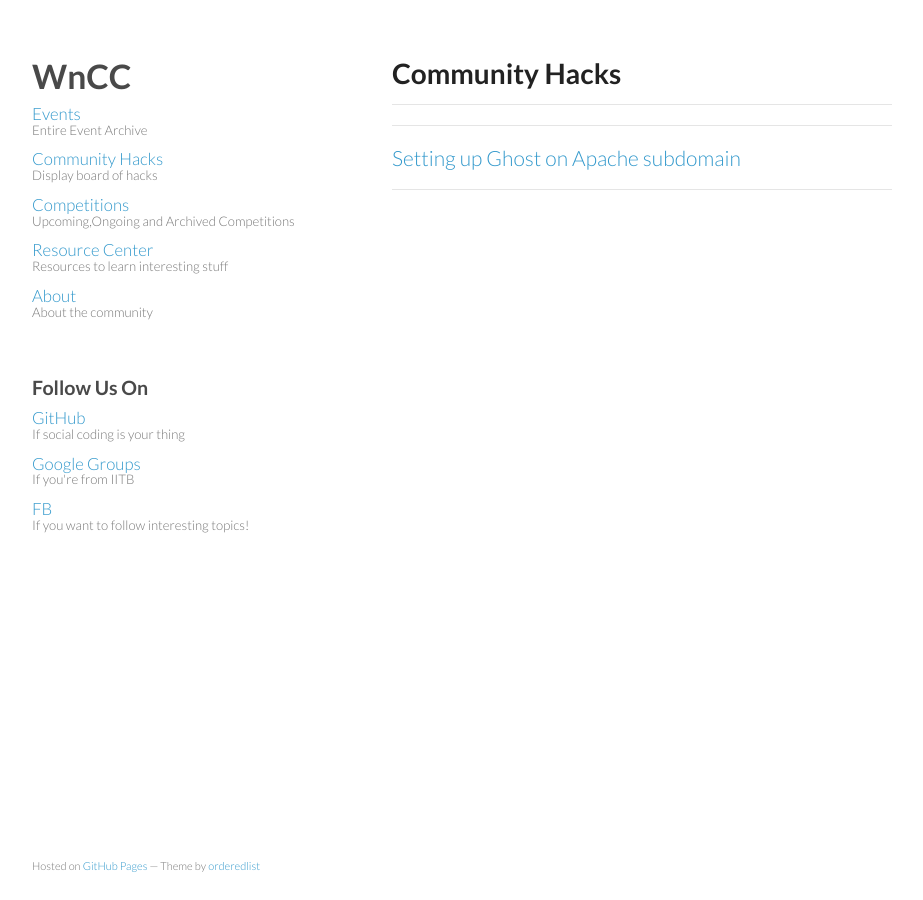
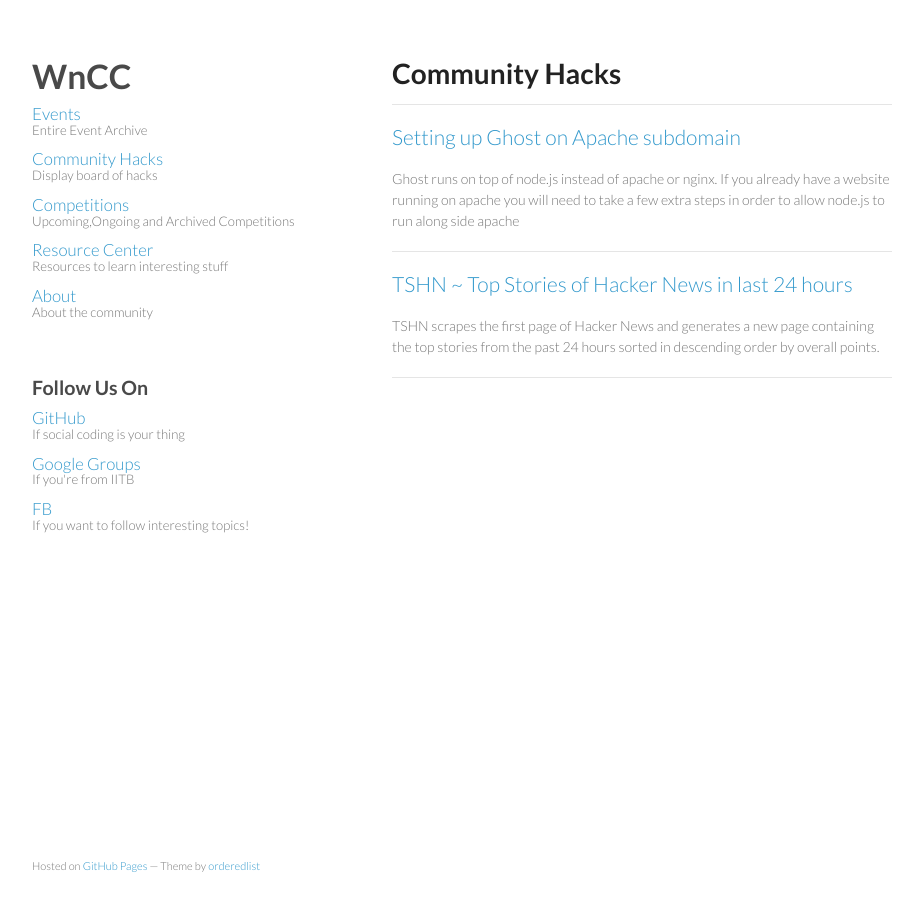
Before and after one commit to wncc/wncc.github.io, a Jekyll site: the page built from hacks/index.html, in a window 1280 px wide. Shown: the whole page, without its empty margins (178-1101 px from the left). Built offline with Jekyll 4.4.1, drawn with Linux system fonts in a browser that asks for light colours; nearby versions of some CDN libraries; Markdown is read by kramdown in place of the engine named in the settings.

Commit message:
Added excerpt

```diff
--- a/hacks/_posts/2013-12-12-tshn.markdown
+++ b/hacks/_posts/2013-12-12-tshn.markdown
@@ -1,9 +1,10 @@
 ---
-layout: hack
+layout: posts
 title: TSHN ~ Top Stories of Hacker News in last 24 hours
-category:hacks
+category: hacks
 ---
 
+TSHN scrapes the first page of Hacker News and generates a new page containing the top stories from the past 24 hours sorted in descending order by overall points.
 
 Instructions
 ------------
--- a/hacks/index.html
+++ b/hacks/index.html
@@ -8,6 +8,6 @@ title: WnCC Community Hacks
 
 {% for post in site.posts %}
 	  <h2><a href="{{ post.url }}">{{ post.title }}</a></h2>
-	  <p>{{ post.shortdescription }}</p>
+	  <p>{{ post.excerpt }}</p>
 	  <hr/>
 {% endfor %}
```
